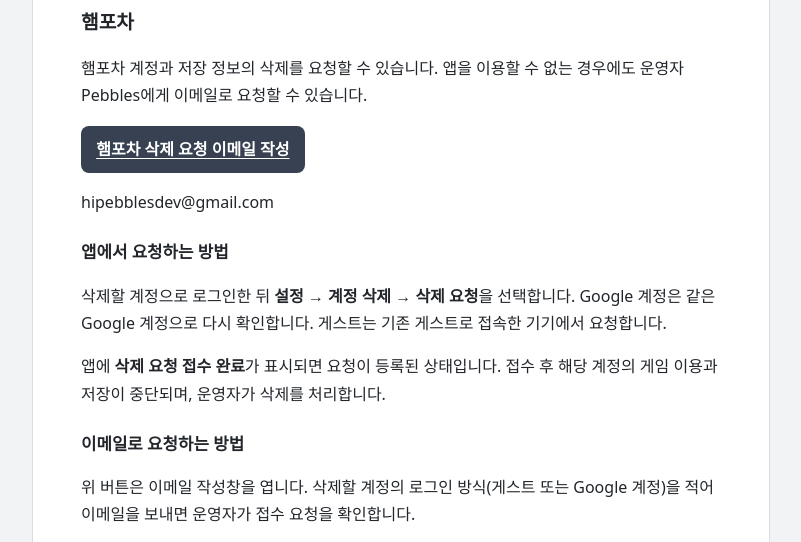
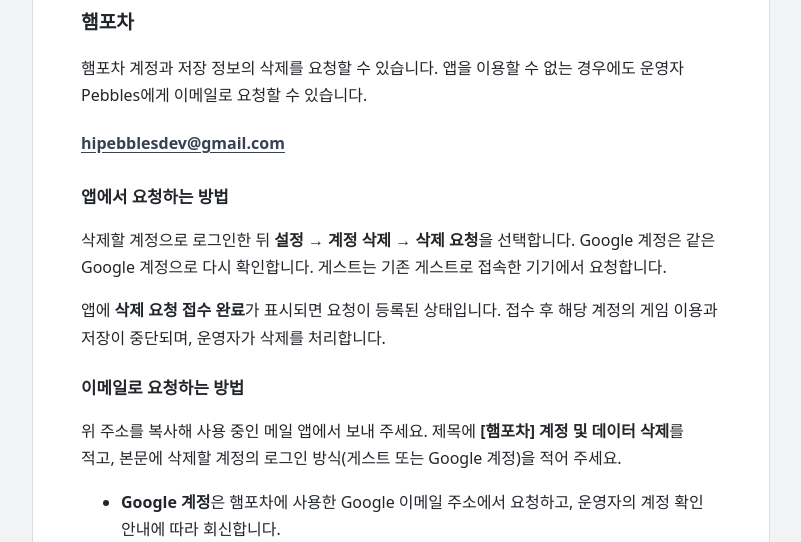
Before and after one commit to mjoon31/pebbles-hampocha, a plain HTML site: page delete-account/index.html in a window 1280 px wide. Shown: the part 223-765 px from the top of the page, without its empty margins (239-1040 px from the left). Drawn offline with Linux system fonts and the light colour scheme.

Commit message:
fix(site): improve Korean line wrapping and copy support email

```diff
--- /dev/null
+++ b/copy-email.js
@@ -0,0 +1,19 @@
+for (const button of document.querySelectorAll(".email-copy")) {
+  button.addEventListener("click", async () => {
+    const status = button.nextElementSibling;
+    status.textContent = "";
+    try {
+      await navigator.clipboard.writeText(button.textContent.trim());
+      status.textContent = "주소를 복사했습니다";
+    } catch {
+      const selection = window.getSelection();
+      if (selection) {
+        const range = document.createRange();
+        range.selectNodeContents(button);
+        selection.removeAllRanges();
+        selection.addRange(range);
+      }
+      status.textContent = "주소를 직접 복사해 주세요";
+    }
+  });
+}
--- a/delete-account/index.html
+++ b/delete-account/index.html
@@ -5,6 +5,7 @@
   <meta name="viewport" content="width=device-width, initial-scale=1">
   <title>Pebbles | 계정 및 데이터 삭제</title>
   <link rel="stylesheet" href="../style.css">
+  <script src="../copy-email.js" defer></script>
 </head>
 <body>
   <main>
@@ -12,14 +13,13 @@
     <h1>계정 및 데이터 삭제</h1>
     <h2>햄포차</h2>
     <p>햄포차 계정과 저장 정보의 삭제를 요청할 수 있습니다. 앱을 이용할 수 없는 경우에도 운영자 Pebbles에게 이메일로 요청할 수 있습니다.</p>
-    <p><a class="button" href="mailto:hipebblesdev@gmail.com?subject=%5B%ED%96%84%ED%8F%AC%EC%B0%A8%5D%20%EA%B3%84%EC%A0%95%20%EB%B0%8F%20%EB%8D%B0%EC%9D%B4%ED%84%B0%20%EC%82%AD%EC%A0%9C">햄포차 삭제 요청 이메일 작성</a></p>
-    <p class="address">hipebblesdev@gmail.com</p>
+    <p><button type="button" class="email-copy" aria-label="hipebblesdev@gmail.com 주소 복사">hipebblesdev@gmail.com</button><span class="copy-status" role="status"></span></p>
     <h3>앱에서 요청하는 방법</h3>
     <p>삭제할 계정으로 로그인한 뒤 <strong>설정 → 계정 삭제 → 삭제 요청</strong>을 선택합니다. Google 계정은 같은 Google 계정으로 다시 확인합니다. 게스트는 기존 게스트로 접속한 기기에서 요청합니다.</p>
     <p>앱에 <strong>삭제 요청 접수 완료</strong>가 표시되면 요청이 등록된 상태입니다. 접수 후 해당 계정의 게임 이용과 저장이 중단되며, 운영자가 삭제를 처리합니다.</p>
 
     <h3>이메일로 요청하는 방법</h3>
-    <p>위 버튼은 이메일 작성창을 엽니다. 삭제할 계정의 로그인 방식(게스트 또는 Google 계정)을 적어 이메일을 보내면 운영자가 접수 요청을 확인합니다.</p>
+    <p>위 주소를 복사해 사용 중인 메일 앱에서 보내 주세요. 제목에 <strong>[햄포차] 계정 및 데이터 삭제</strong>를 적고, 본문에 삭제할 계정의 로그인 방식(게스트 또는 Google 계정)을 적어 주세요.</p>
     <ul>
       <li><strong>Google 계정</strong>은 햄포차에 사용한 Google 이메일 주소에서 요청하고, 운영자의 계정 확인 안내에 따라 회신합니다.</li>
       <li><strong>게스트 계정</strong>은 기존 기기로 접속할 수 있는 경우 앱에서 요청합니다. 기존 기기로 접속할 수 없으면 이메일로 문의합니다. 운영자가 확인할 수 있는 자료를 안내하며, 소유 여부를 확인하기 어려우면 삭제를 진행할 수 없습니다.</li>
--- a/style.css
+++ b/style.css
@@ -8,6 +8,8 @@
   --muted: #4b5563;
   --action: #374151;
   line-height: 1.7;
+  word-break: keep-all;
+  overflow-wrap: break-word;
 }
 
 body {
@@ -35,6 +37,12 @@ h1 {
   margin-block: .3em .75em;
   font-size: clamp(1.65rem, 5vw, 2.5rem);
   line-height: 1.25;
+  text-wrap: balance;
+}
+
+p,
+li {
+  text-wrap: pretty;
 }
 
 h2 {
@@ -53,23 +61,29 @@ a {
 }
 
 a:focus-visible,
+button:focus-visible,
 summary:focus-visible {
   outline: 3px solid var(--action);
   outline-offset: 3px;
 }
 
-.button {
-  display: inline-block;
-  padding: .65rem .95rem;
-  background: var(--action);
-  color: var(--surface);
-  border-radius: .5rem;
+.email-copy {
+  padding: .25rem 0;
+  border: 0;
+  background: transparent;
+  color: var(--action);
+  font: inherit;
   font-weight: 700;
+  text-decoration: underline;
+  text-underline-offset: .18em;
+  cursor: pointer;
+  user-select: text;
 }
 
-.address {
-  overflow-wrap: anywhere;
-  user-select: all;
+.copy-status {
+  color: var(--muted);
+  margin-inline-start: .65rem;
+  font-size: .9rem;
 }
 
 .notice {
```
Also changed, not shown: index.html (+1 -1 lines), privacy/index.html (+2 -1 lines), support/index.html (+4 -3 lines).
